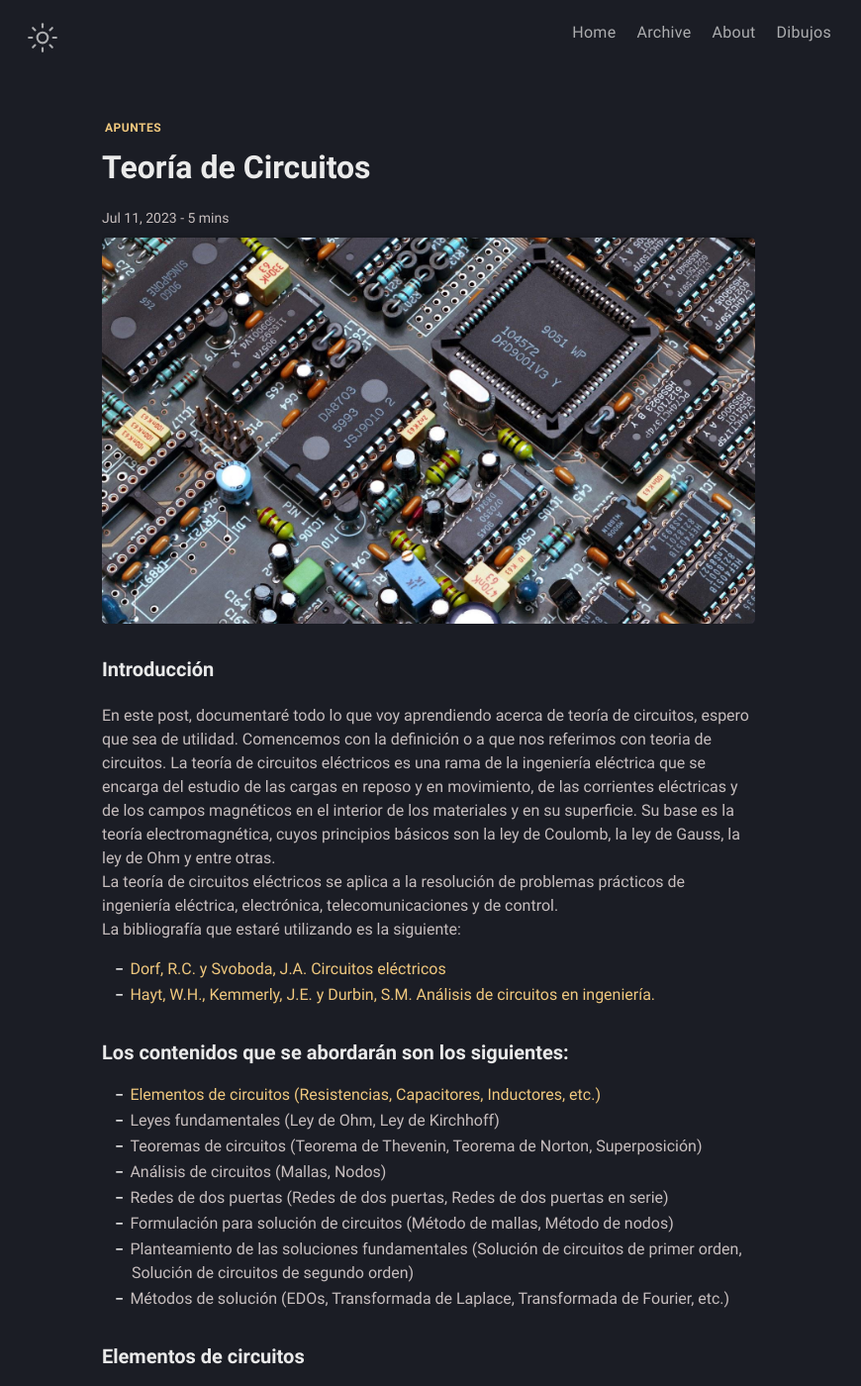
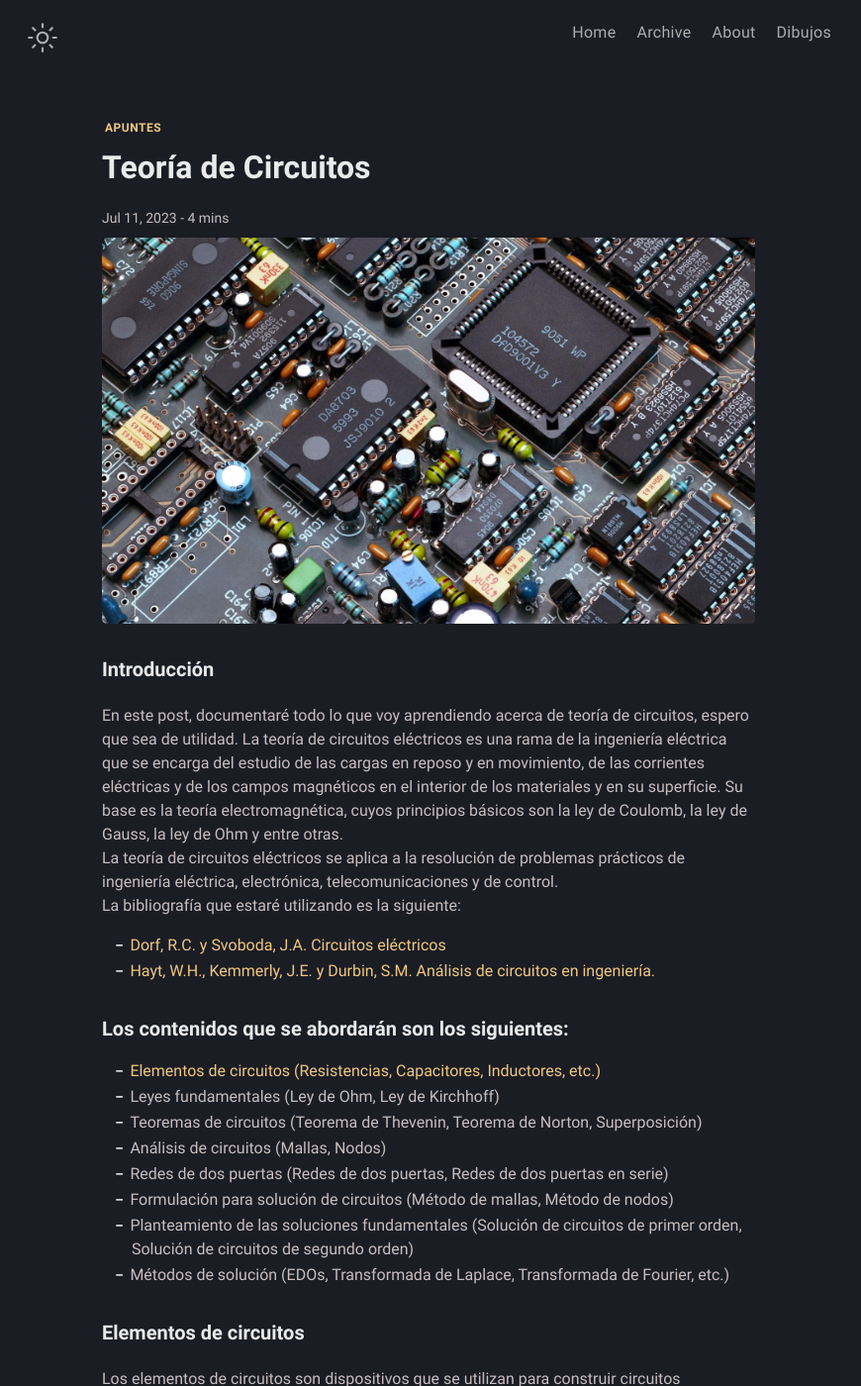
Before and after one commit to gadivalr/gadivalr.page, a Jekyll site: the page built from _posts/2023-07-11-Teoria-Circuitos.md, in a window 1280 px wide and 1400 px high. Shown: the whole window at 99% size, without its empty margins (207-1077 px from the left). Built offline with Jekyll 4.4.1, drawn with Linux system fonts in a browser that asks for light colours; comment, search, counter and statistics services are not loaded.

Commit message:
add text

```diff
--- a/_posts/2023-07-11-Teoria-Circuitos.md
+++ b/_posts/2023-07-11-Teoria-Circuitos.md
@@ -6,7 +6,7 @@ image: "/assets/img/Circuitos.jpg"
 usemathjax: true
 ---
 ### Introducción
-En este post, documentaré todo lo que voy aprendiendo acerca de teoría de circuitos, espero que sea de utilidad. Comencemos con la definición o a que nos referimos con teoria de circuitos. La teoría de circuitos eléctricos es una rama de la ingeniería eléctrica que se encarga del estudio de las cargas en reposo y en movimiento, de las corrientes eléctricas y de los campos magnéticos en el interior de los materiales y en su superficie. Su base es la teoría electromagnética, cuyos principios básicos son la ley de Coulomb, la ley de Gauss, la ley de Ohm y  entre otras. <br>
+En este post, documentaré todo lo que voy aprendiendo acerca de teoría de circuitos, espero que sea de utilidad. La teoría de circuitos eléctricos es una rama de la ingeniería eléctrica que se encarga del estudio de las cargas en reposo y en movimiento, de las corrientes eléctricas y de los campos magnéticos en el interior de los materiales y en su superficie. Su base es la teoría electromagnética, cuyos principios básicos son la ley de Coulomb, la ley de Gauss, la ley de Ohm y  entre otras. <br>
 La teoría de circuitos eléctricos se aplica a la resolución de problemas prácticos de ingeniería eléctrica, electrónica, telecomunicaciones y de control. <br>
 La bibliografía que estaré utilizando es la siguiente:
 - [Dorf, R.C. y Svoboda, J.A. Circuitos eléctricos](/assets/pdf/Dorf,%20R.C.%20y%20Svoboda,%20J.A.%20Circuitos%20eléctricos.pdf)
```
